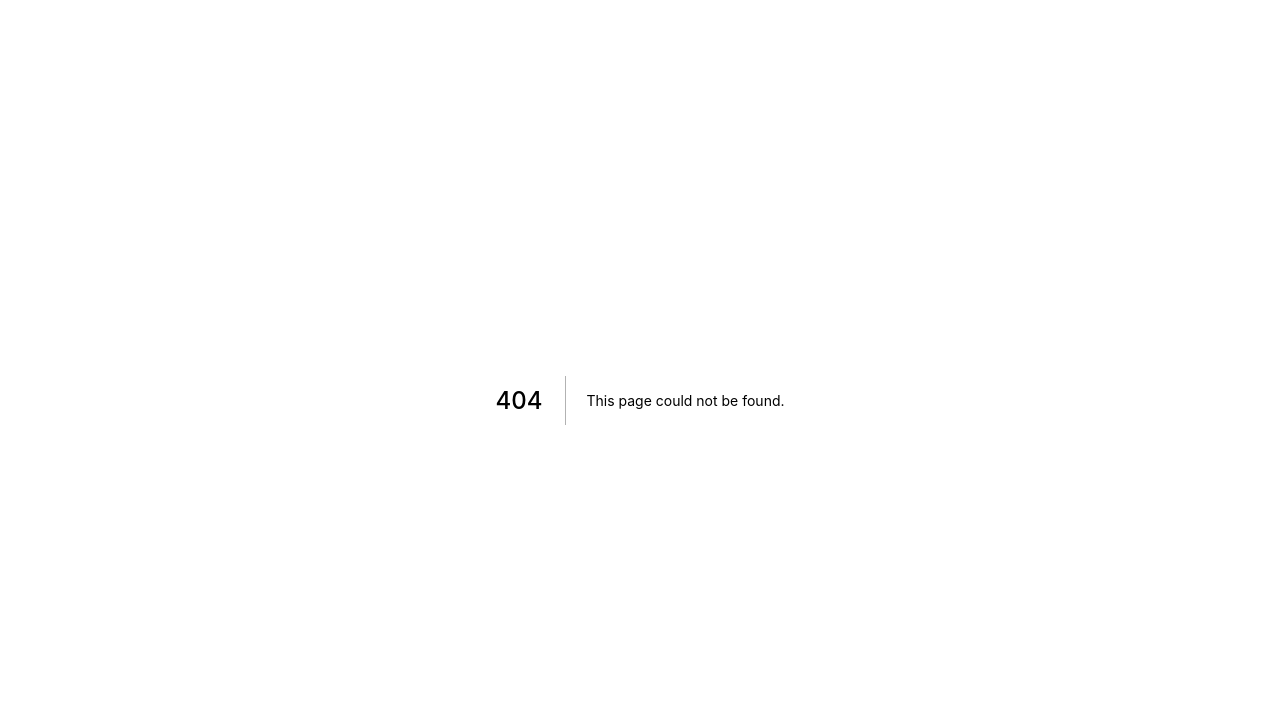
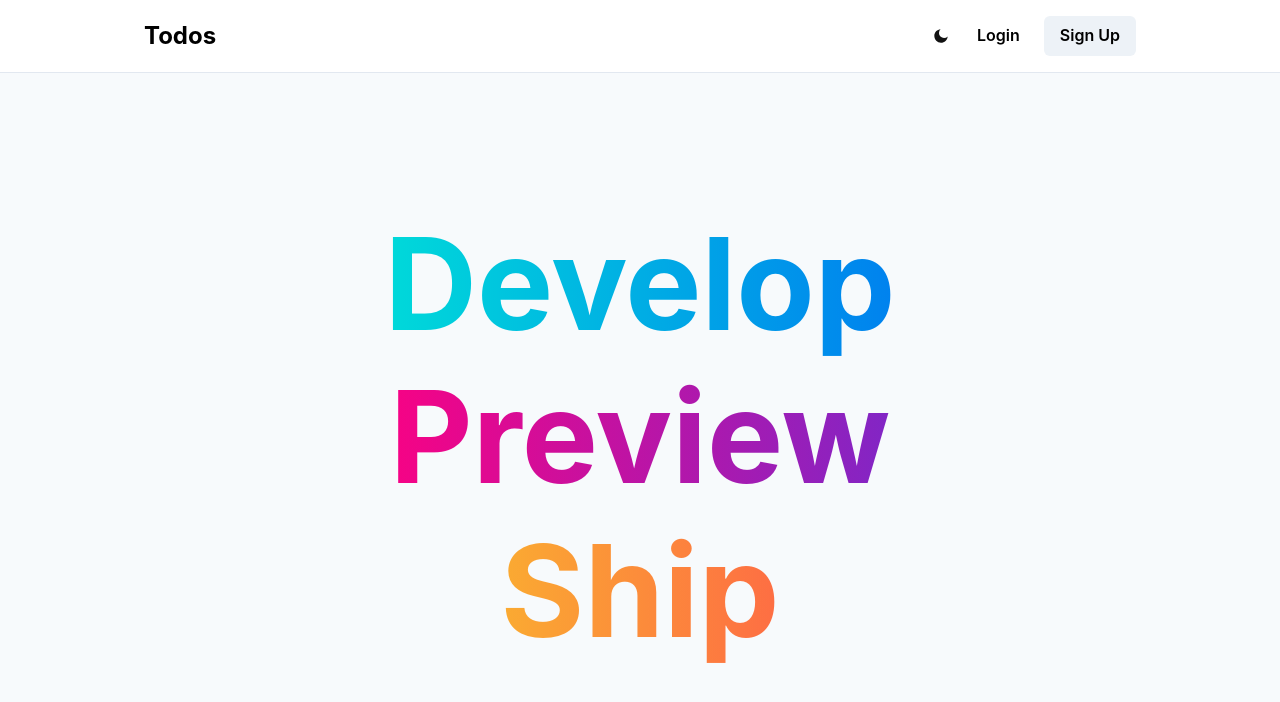
Before and after one commit to muthhukumar/todo-app, a Next.js app: page /teams in a window 1280 px wide. Before the commit this address had no page. Shown: the top 702 px of the page. Built offline with nearby package versions, Linux system fonts and the light colour scheme; no server answers.

Commit message:
added teams page

```diff
--- /dev/null
+++ b/src/pages/teams.tsx
@@ -0,0 +1,15 @@
+import React from 'react'
+
+import { Hero } from '../components/Hero'
+import { Container } from '../components/Container'
+import { Page } from '../components/Page'
+
+const Teams = () => (
+  <Page>
+    <Container height="100vh">
+      <Hero />
+    </Container>
+  </Page>
+)
+
+export default Teams
```
